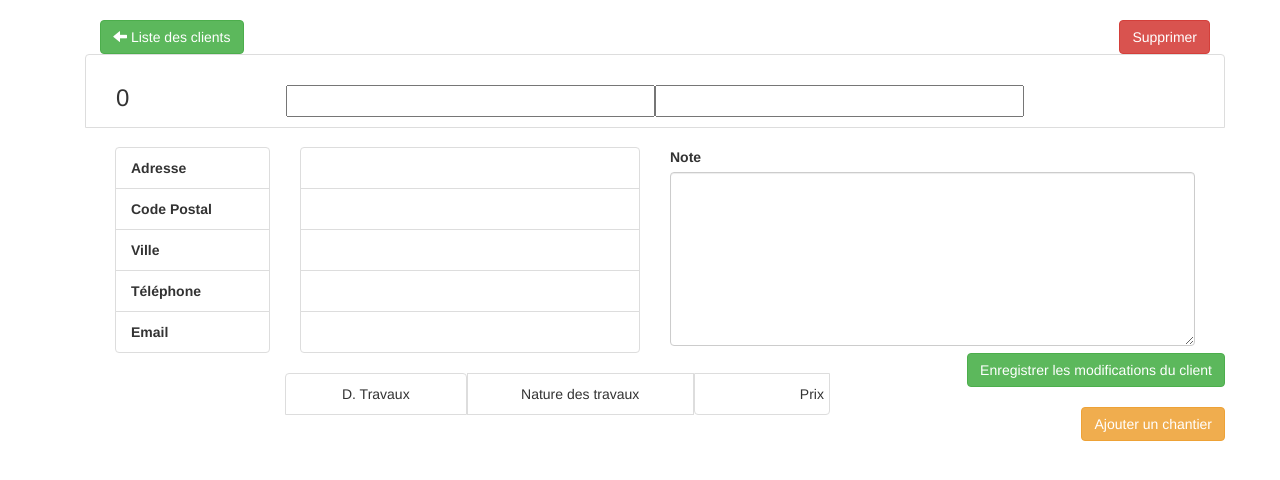
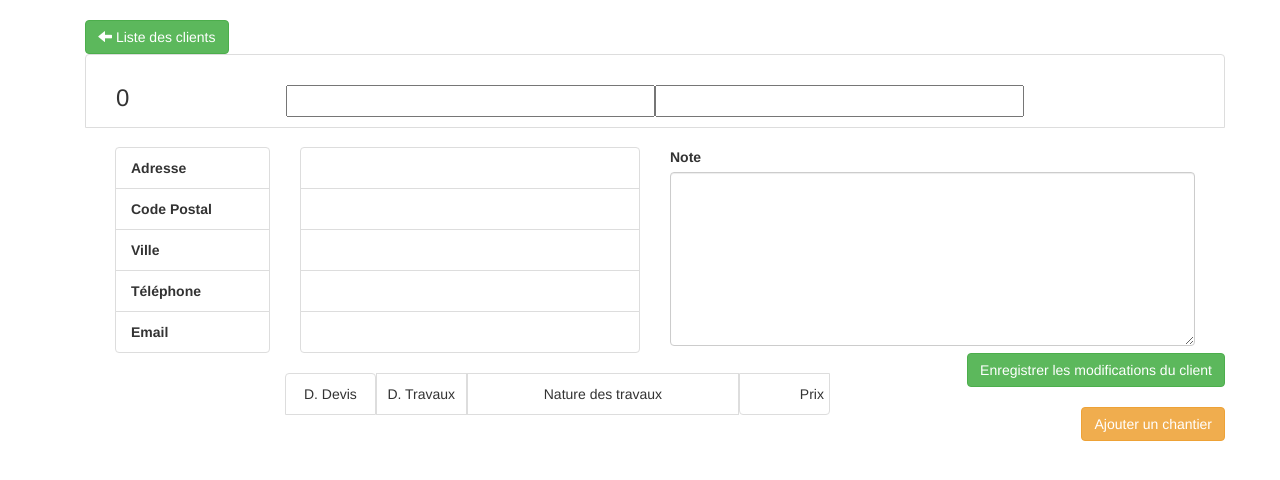
Before and after one commit to Jeanet11/SPH, a PHP site: page /index.php?p=fiche_client in a window 1280 px wide. Shown: the part 51-531 px from the top of the page. Run offline with PHP 8.4, Linux system fonts and the light colour scheme; the visitor is signed in with stand-in values (Sample User, id 1); data that the repository does not hold is empty; some libraries are stand-ins or nearby versions; some web fonts are replaced.

Commit message:
Supression des chantier avec commantaires en cascade fonctionnel, mise a jour du script SQL

```diff
--- a/pages/fiche_client.php
+++ b/pages/fiche_client.php
@@ -48,49 +48,6 @@ $tel = $result_info_client["cli_tel"];
 $email = $result_info_client["cli_email"];
 $note = $result_info_client["cli_commentaire"];
 //-------------------FIN AFFICHAGE-------------------
-//-------------------SUPPRESSION CLIENT ----------------------------------------
-if(empty($result_info_chantier)){
-    $suppression = '                <!-- MODAL POUR LA SUPRRESSION -->
-    <form method="POST" action="?p=suppression_client">
-        <div id="myModal" class="modal fade" tabindex="-1" role="dialog">
-            <div class="modal-dialog" role="document">
-                <div class="modal-content">
-                    <div class="modal-header">
-                        <button type="button" class="close" data-dismiss="modal" aria-label="Close"><span aria-hidden="true">&times;</span></button>
-                        <h4 class="modal-title">CONFIRMER LA SUPPRESSION</h4>
-                    </div>
-                    <div class="modal-body">
-                        <p>Etes-vous sûre de vouloir supprimer le client suivant : '.$nom.' '.$prenom.' ?</p>
-                    </div>
-                    <div class="modal-footer">
-                        <input type="text" class="hidden" id="id_suppression_client" name="id_suppression_client" value="'.$id.'"/>
-                        <button type="button" class="btn btn-default" data-dismiss="modal">Fermer</button>
-                        <input class="btn btn-danger" type="submit" name="submit" value="Supprimer" />
-                    </div>
-                </div><!-- /.modal-content -->
-            </div><!-- /.modal-dialog -->
-        </div><!-- /.modal -->
-    </form>';
-}else {
-    $suppression = '                <!-- MODAL POUR LA NON-SUPRRESSION -->
-        <div id="myModal" class="modal fade" tabindex="-1" role="dialog">
-            <div class="modal-dialog" role="document">
-                <div class="modal-content">
-                    <div class="modal-header">
-                        <button type="button" class="close" data-dismiss="modal" aria-label="Close"><span aria-hidden="true">&times;</span></button>
-                        <h4 class="modal-title">SUPPRESSION IMPOSSIBLE</h4>
-                    </div>
-                    <div class="modal-body">
-                        <p>Impossible de supprimer un client qui possède des chantiers.</p>
-                        <p>Veuillez supprimer les chantier de '.$nom.' '.$prenom.' avant de poursuivre.</p>
-                    </div>
-                    <div class="modal-footer">
-                        <button type="button" class="btn btn-default" data-dismiss="modal">Fermer</button>
-                    </div>
-                </div><!-- /.modal-content -->
-            </div><!-- /.modal-dialog -->
-        </div><!-- /.modal -->';
-};
 //-------------------DEBUT TRAITEMENT FORM POUR UPDATE CLIENT-------------------
 if(!empty($_POST)){
     //définition des varialble récupéré via POST
@@ -122,20 +79,12 @@ if(!empty($_POST)){
 <!-- HTML -->
 <div class="container">
 <section class="container">
-    <div class="text-left col-xs-6">
-        <!-- RETOUR LISTE CLIENT -->
-        <form  method="POST" action="?p=recherche_client">
-            <input type="text" class="hidden" id="recherche" name="recherche"/>
-            <button type="submit" class="btn btn-success"><span class="glyphicon glyphicon-arrow-left" aria-hidden="true"></span> Liste des clients</button>
-        </form>
-    </div>
-    <div class="text-right col-xs-6">
-        <!-- BOUTON SUPPRESION -->
-        <button type="button" class="btn btn-danger" data-toggle="modal" data-target="#myModal">Supprimer</button>
-    </div>
 
+<form class=""  method="POST" action="?p=recherche_client">
+        <input type="text" class="hidden form-control" placeholder="Rechercher un client par son nom" size="50" id="nom" name="nom"/>
+    <button type="submit" class="btn btn-success"><span class="glyphicon glyphicon-arrow-left" aria-hidden="true"></span> Liste des clients</button>
+</form>
 
-    <?= $suppression ?>
     <form action="" method="post">
         <section class="col-xs-12">
             <div class="row list-group-item ">
@@ -175,17 +124,19 @@ if(!empty($_POST)){
         <section class="col-sm-offset-2 col-sm-6 col-xs-12">
             <br />
             <ul class="list-inline">
-                <li class="list-group-item col-xs-4">D. Travaux</li>
-                <li class="list-group-item col-xs-5">Nature des travaux</li>
-                <li class="list-group-item col-xs-3 text-right">Prix</li>
+                <li class="list-group-item col-xs-2">D. Devis</li>
+                <li class="list-group-item col-xs-2">D. Travaux</li>
+                <li class="list-group-item col-xs-6">Nature des travaux</li>
+                <li class="list-group-item col-xs-2 text-right">Prix</li>
             </ul>
             <?php
             foreach ($result_info_chantier as $value) {
                 echo
                     '<a href="?p=fiche_chantier&id='.$value["tra_oid"].'"><ul class="list-inline">
-                        <li class="list-group-item col-xs-4">'.$value["date_travaux"].'</li>
-                        <li class="list-group-item col-xs-5">'.$value["tra_titre"].'</li>
-                        <li class="list-group-item col-xs-3 text-right">'.$value["tra_prix"].' €</li>
+                        <li class="list-group-item col-xs-2">'.$value["date"].'</li>
+                        <li class="list-group-item col-xs-2">'.$value["date_travaux"].'</li>
+                        <li class="list-group-item col-xs-6">'.$value["tra_titre"].'</li>
+                        <li class="list-group-item col-xs-2 text-right">'.$value["tra_prix"].' €</li>
                     </ul></a>';
             }
             ?>
--- a/sph_mysql.sql
+++ b/sph_mysql.sql
@@ -46,7 +46,9 @@ com_commentaire text,
 tra_oid int not null,
 uti_oid int not null,
 constraint FOREIGN KEY(tra_oid)
-references tra_travaux(tra_oid),
+references tra_travaux(tra_oid)
+ON DELETE CASCADE,
 constraint FOREIGN KEY(uti_oid)
 references uti_utilisateur(uti_oid)
+ON DELETE CASCADE
 );
```
